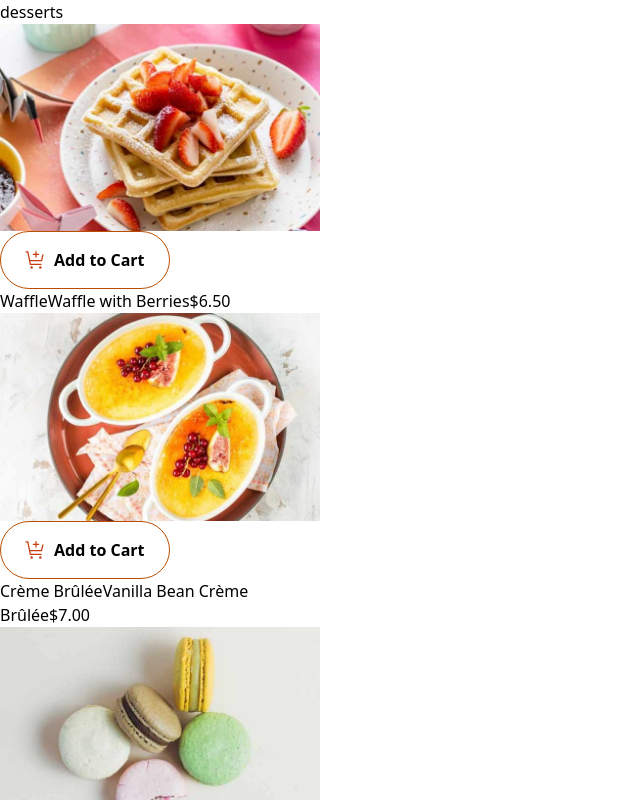
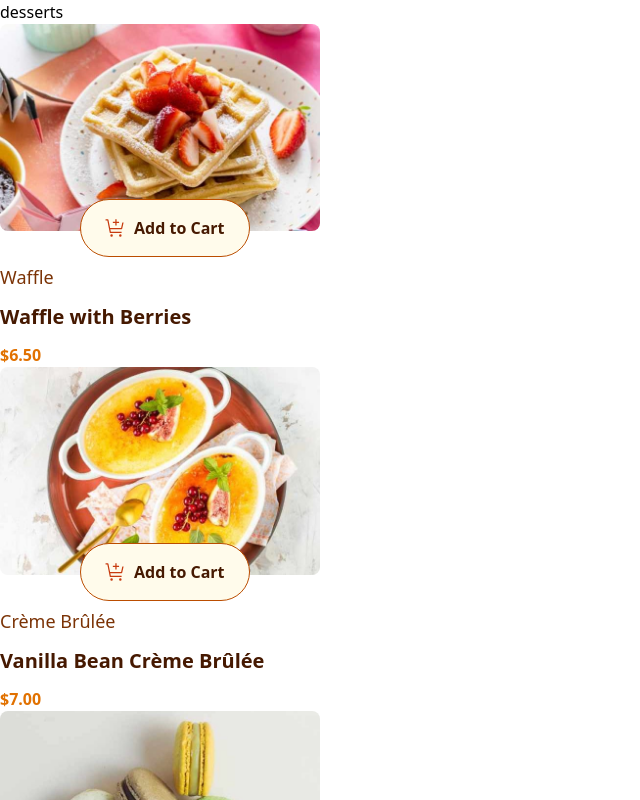
Before and after one commit to chegebrian/product-list-with-cart, a React (Vite) app: page / in a window 1280 px wide. Shown: the top 800 px of the page, without its empty margins (0-640 px from the left). Built offline with nearby package versions, Linux system fonts and the light colour scheme.

Commit message:
style the dessertCard

```diff
--- a/src/components/DessertCard.jsx
+++ b/src/components/DessertCard.jsx
@@ -6,13 +6,19 @@ function DessertCard({ dessert }) {
     const formatter = new Intl.NumberFormat("en-us", { currency: "USD", style: "currency" })
     return (
         <div className='max-w-xs'>
-            <img src={mobile} alt={name} />
-            <div>
-                <button className='flex items-center gap-2 py-4 px-6 font-semibold border border-amber-700 rounded-full'><img src="/assets/images/icon-add-to-cart.svg" alt="add-to-cart-icon" />Add to Cart</button>
-                <div>
-                    <span>{category}</span>
-                    <span>{name}</span>
-                    <span>{formatter.format(price)}</span>
+
+
+            <img src={mobile} alt={name} className='rounded-lg'/>
+
+            <div className='relative'>
+                <div className="absolute -top-8 left-1/4">
+
+                    <button className='flex items-center gap-2 bg-amber-50 py-4 px-6 font-semibold border text-amber-950 border-amber-700 rounded-full'><img src="/assets/images/icon-add-to-cart.svg" alt="add-to-cart-icon" />Add to Cart</button>
+                </div>
+                <div className='flex flex-col items-start gap-3 pt-8'>
+                    <span className='text-amber-900 text-lg'>{category}</span>
+                    <span className='font-semibold text-xl text-amber-950'>{name}</span>
+                    <span className='text-amber-600 font-semibold'>{formatter.format(price)}</span>
                 </div>
             </div>
         </div>
```
